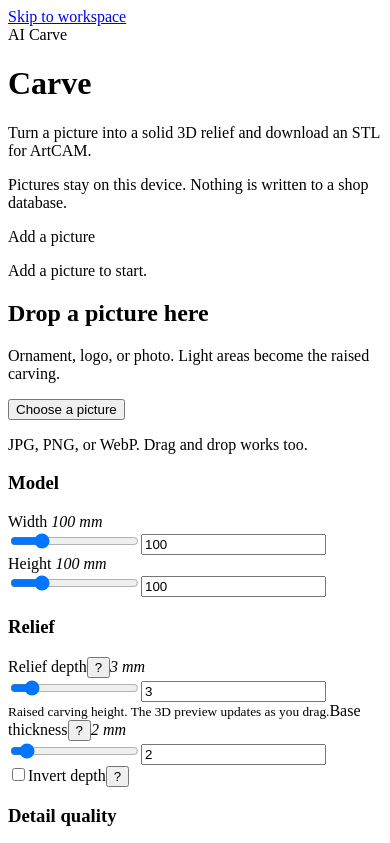
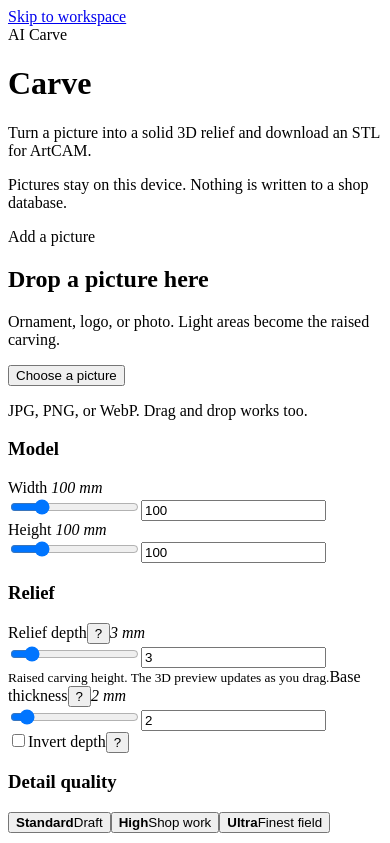
Before and after one commit to abuzar310/ai-carve, a React (Vite) app: page / in a window 390 px wide. Shown: the top 843 px of the page. Built offline with nearby package versions, Linux system fonts and the light colour scheme; the HTML template or start-up script is replaced by a standard one.

Commit message:
Drop the empty-state job line on phones.
The well already says add a picture. Trust copy lives in the footer.

```diff
--- a/src/App.tsx
+++ b/src/App.tsx
@@ -359,7 +359,7 @@ export default function App() {
         </div>
       </header>
 
-      <p className="job">{job}</p>
+      {pic ? <p className="job">{job}</p> : null}
 
       <main id="workspace" className="work">
         <div className="stage">
--- a/src/app.css
+++ b/src/app.css
@@ -286,7 +286,7 @@ details.gen summary { cursor: pointer; min-height: 36px; color: var(--mute); fon
   .lede { font-size: 15px }
   .app { padding: 14px 14px 120px }
   .top { align-items: flex-start; flex-direction: column; gap: 8px; margin-bottom: 10px }
-  .path { margin-bottom: 10px }
+  .trust { display: none }
   .pair { grid-template-columns: 1fr }
   .seg button { min-height: 48px }
   .hide-phone { display: none }
```
